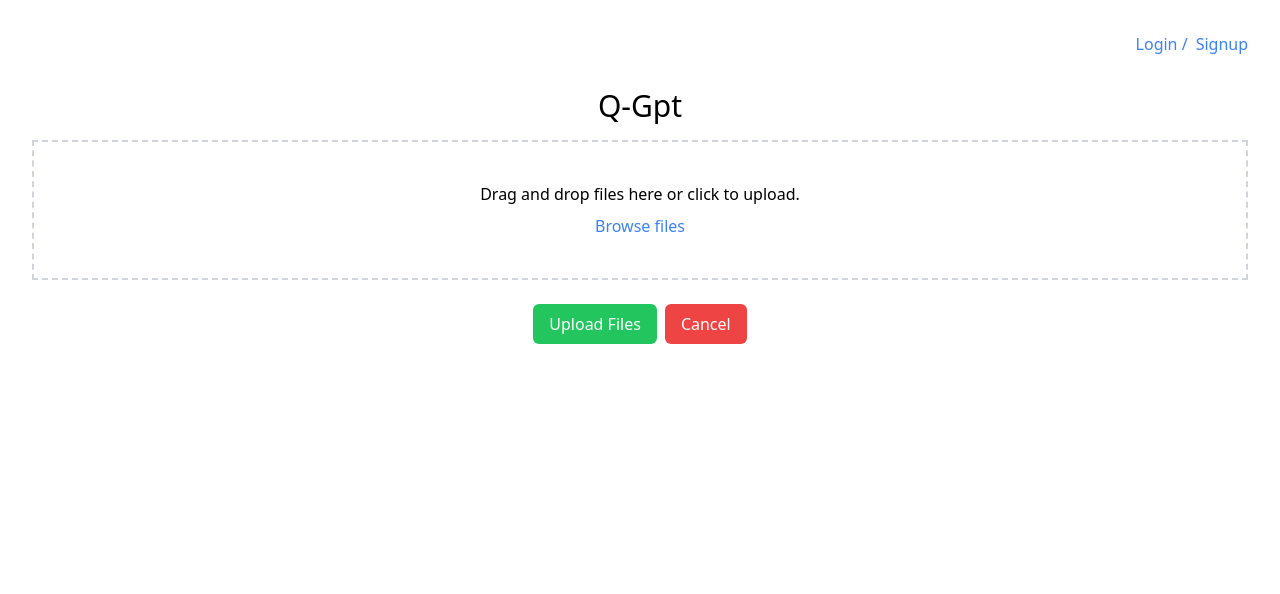
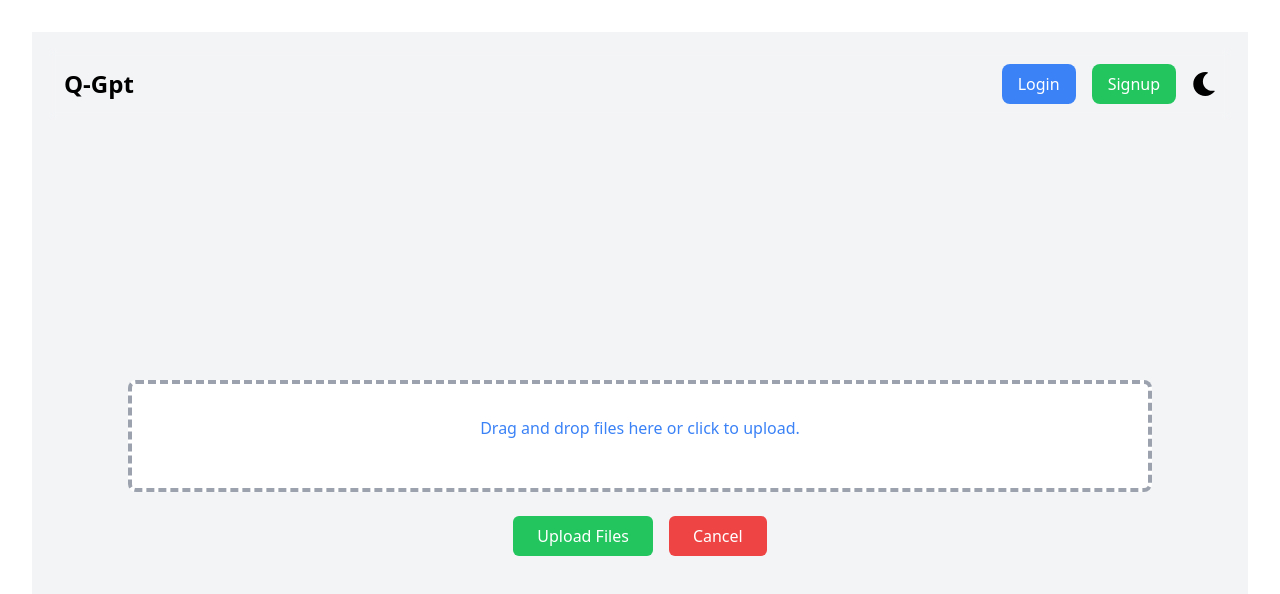
Before and after one commit to KniteenK/Q-gpt-frontend, a React (Vite) app in the folder Q-gpt/: page / in a window 1280 px wide. Shown: the top 594 px of the page. Built offline with nearby package versions, Linux system fonts and the light colour scheme.

Commit message:
improved ui for the homepage

```diff
--- a/Q-gpt/package.json
+++ b/Q-gpt/package.json
@@ -10,10 +10,12 @@
     "preview": "vite preview"
   },
   "dependencies": {
+    "@headlessui/react": "^2.1.2",
     "axios": "^1.7.2",
     "papaparse": "^5.4.1",
     "react": "^18.3.1",
     "react-dom": "^18.3.1",
+    "react-icons": "^5.2.1",
     "react-router-dom": "^6.25.1"
   },
   "devDependencies": {
--- a/Q-gpt/src/components/Chatbot.jsx
+++ b/Q-gpt/src/components/Chatbot.jsx
@@ -1,5 +1,5 @@
 import React, { useEffect, useState } from 'react';
-import { useNavigate , useLocation} from 'react-router-dom';
+import { useNavigate, useLocation } from 'react-router-dom';
 import copyIcon from '../assets/copyIcon.png'; // Import your custom icon
 import HomeIcon from '../assets/images.png';
 
--- a/Q-gpt/src/components/Homepage.jsx
+++ b/Q-gpt/src/components/Homepage.jsx
@@ -2,14 +2,16 @@ import axios from 'axios';
 import Papa from 'papaparse';
 import React, { useCallback, useEffect, useState } from 'react';
 import { useLocation, useNavigate } from 'react-router-dom';
+import { FaSun, FaMoon } from 'react-icons/fa';
 
 const Homepage = () => {
-    // if loggedIn is true
     const navigate = useNavigate();
     const location = useLocation();
-    const [isUser, setIsUser] = useState(false) ;
+    const [isUser, setIsUser] = useState(false);
     const [dragging, setDragging] = useState(false);
     const [files, setFiles] = useState([]);
+    const [uploading, setUploading] = useState(false);
+    const [darkMode, setDarkMode] = useState(false);
 
     useEffect(() => {
         if (location.state && location.state.isUser) {
@@ -25,20 +27,10 @@ const Homepage = () => {
         navigate('/Login', { state: { isSignup: true } });
     };
 
-    const handleLogout = async () => {
-        // try {
-        //   await axios.post('http://localhost:3000/api/logout', {}, {
-        //     headers: { 'Authorization': `Bearer ${localStorage.getItem('authToken')}` },
-        //   });
-          // Remove token from localStorage
+    const handleLogout = () => {
         localStorage.removeItem('authToken');
-
         alert('Logged out successfully');
         setIsUser(false);
-        //   // Redirect or update UI as needed
-        // } catch (error) {
-        //   alert('An error occurred. Please try again.');
-        // }
     };
 
     const handleDrop = useCallback((event) => {
@@ -50,7 +42,6 @@ const Homepage = () => {
             const validTypes = ['application/json', 'text/csv'];
 
             if (validTypes.includes(file.type)) {
-                console.log('Valid file dropped -> ', file);
                 setFiles((currentFiles) => [...currentFiles, file]);
             } else {
                 alert("Invalid file type. Please drop a JSON or CSV file.");
@@ -72,11 +63,9 @@ const Homepage = () => {
 
     const handleChange = (event) => {
         const file = event.target.files[0];
-        const fileType = file.type;
         const validTypes = ['application/json', 'text/csv'];
 
-        if (validTypes.includes(fileType)) {
-            console.log("Valid file type:", fileType);
+        if (validTypes.includes(file.type)) {
             setFiles((currentFiles) => [...currentFiles, file]);
         } else {
             alert("Invalid file type. Please select a JSON or CSV file.");
@@ -89,10 +78,12 @@ const Homepage = () => {
             alert("No files selected. Please select a JSON or CSV file.");
             return;
         }
-        if (!isUser){
-            alert('Login first');
-            return ;
+        if (!isUser) {
+            alert('Please log in first.');
+            return;
         }
+
+        setUploading(true);
 
         const convertCSVToJSON = (file) => {
             return new Promise((resolve, reject) => {
@@ -120,83 +111,84 @@ const Homepage = () => {
                 formData.append('file', files[0]);
             }
 
-            console.log("Uploading", formData);
-            const dt = await convertCSVToJSON(files[0]);
-
             const response = await axios.post('http://localhost:3000/api/upload', formData);
 
             if (response.status === 200) {
                 console.log('File uploaded successfully:', response.data);
-                localStorage.setItem('file',JSON.stringify(dt));
-                // if(localStorage.getItem('loggedIn'))
-                navigate('/Chatbot' , {state : {isUser : true}});
-                // // else
-                // alert('login first');
-                // Redirect to chat interface or handle success state
+                localStorage.setItem('file', JSON.stringify(jsonData));
+                navigate('/Chatbot', { state: { isUser: true } });
             }
         } catch (error) {
             console.error('Error uploading file:', error);
+        } finally {
+            setUploading(false);
         }
     };
-
 
     const handleCancel = () => {
         setFiles([]);
     };
 
+    const toggleDarkMode = () => {
+        setDarkMode(!darkMode);
+    };
+
     return (
-        <div className="m-0 p-0 box-border">
-            <div className="w-full mb-8">
-                <header className="text-blue-500 text-right">
+        <div className={`flex flex-col items-center p-4 min-h-screen ${darkMode ? 'bg-gray-900 text-white' : 'bg-gray-100 text-black'}`}>
+            <header className="w-full flex justify-between items-center p-4 bg-opacity-80 backdrop-blur-sm">
+                <h1 className="text-2xl font-bold">Q-Gpt</h1>
+                <div className="flex items-center space-x-4">
                     {isUser ? (
-                        <button onClick={handleLogout}>Logout</button>
+                        <button onClick={handleLogout} className="bg-red-500 text-white py-2 px-4 rounded-lg hover:bg-red-700 transition-colors">Logout</button>
                     ) : (
                         <>
-                            <button onClick={handleLogin} className="mr-2">Login /</button>
-                            <button onClick={handleSignup}>Signup</button>
+                            <button onClick={handleLogin} className="bg-blue-500 text-white py-2 px-4 rounded-lg hover:bg-blue-700 transition-colors">Login</button>
+                            <button onClick={handleSignup} className="bg-green-500 text-white py-2 px-4 rounded-lg hover:bg-green-700 transition-colors">Signup</button>
                         </>
                     )}
+                    <button onClick={toggleDarkMode} className="text-2xl focus:outline-none">
+                        {darkMode ? <FaSun /> : <FaMoon />}
+                    </button>
+                </div>
             </header>
-            </div>
 
-            <div>
-                <div className="text-center">
-                    <h1 className="text-3xl text-black">Q-Gpt</h1>
-                    <div className="flex justify-center mt-4 mx-20"></div>
-                </div>
-            </div>
-
+            <main className="flex flex-col items-center justify-center flex-1 w-full">
                 <div
-                className={`border-2 border-dashed p-10 ${dragging ? 'border-blue-500' : 'border-gray-300'}`}
+                    className={`border-4 border-dashed p-8 rounded-lg w-full max-w-screen-lg flex flex-col items-center justify-center text-center transition-colors ${dragging ? 'border-blue-500 bg-blue-100' : 'border-gray-400 bg-white'} ${darkMode ? 'border-gray-700 bg-gray-800' : ''}`}
                     onDrop={handleDrop}
                     onDragOver={handleDrag}
                     onDragEnter={handleDragState(true)}
                     onDragLeave={handleDragState(false)}
                 >
-                Drag and drop files here or click to upload.
                     <input
+                        id="fileInput"
                         name="files"
                         type="file"
                         onChange={handleChange}
                         style={{ display: 'none' }}
-                    id="fileInput"
                         accept=".json,.csv,application/json,text/csv"
                     />
-                <label htmlFor="fileInput" className="cursor-pointer">
-                    <div className="mt-2 text-blue-500">Browse files</div>
+                    <label htmlFor="fileInput" className="cursor-pointer text-blue-500 hover:text-blue-700">
+                        Drag and drop files here or click to upload.
                     </label>
-                <ul>
+                    <ul className="mt-4">
                         {files.map((file, index) => (
-                        <li key={index}>{file.name}</li>
+                            <li key={index} className="text-gray-600">{file.name}</li>
                         ))}
                     </ul>
                 </div>
 
-            <div className="mt-6">
-                <button onClick={handleUploadFiles} className="mr-2 py-2 px-4 bg-green-500 text-white border-none rounded-md">Upload Files</button>
-
-                <button onClick={handleCancel} className="py-2 px-4 bg-red-500 text-white border-none rounded-md">Cancel</button>
+                <div className="mt-6 flex flex-col md:flex-row">
+                    <button
+                        onClick={handleUploadFiles}
+                        className={`mr-0 md:mr-4 mb-4 md:mb-0 py-2 px-6 bg-green-500 text-white rounded-md hover:bg-green-700 transition-colors ${uploading ? 'opacity-50 cursor-not-allowed' : ''}`}
+                        disabled={uploading}
+                    >
+                        {uploading ? 'Uploading...' : 'Upload Files'}
+                    </button>
+                    <button onClick={handleCancel} className="py-2 px-6 bg-red-500 text-white rounded-md hover:bg-red-700 transition-colors">Cancel</button>
                 </div>
+            </main>
         </div>
     );
 };
```
Also changed, not shown: 1 other file (tests, documents, lock files or other folders). Lines whose indentation alone changed are shown as unchanged.
